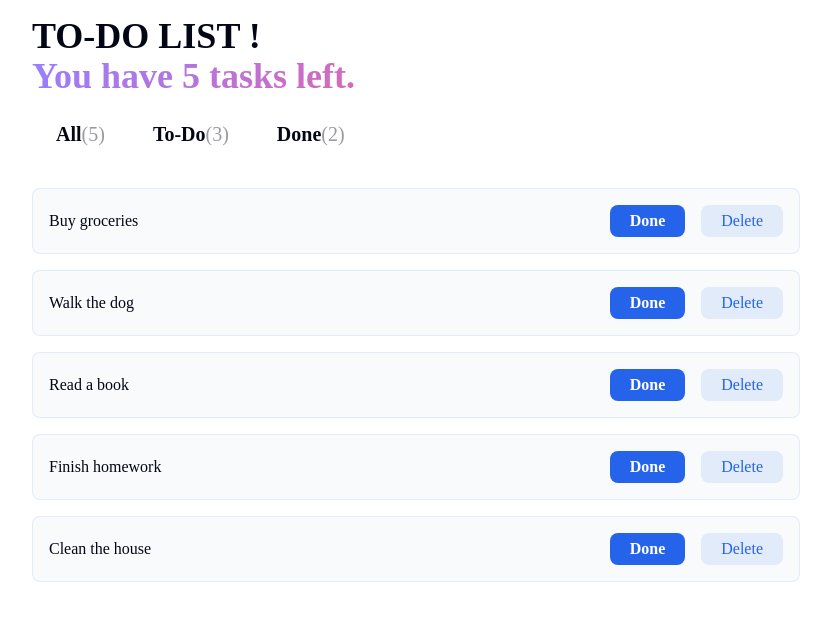
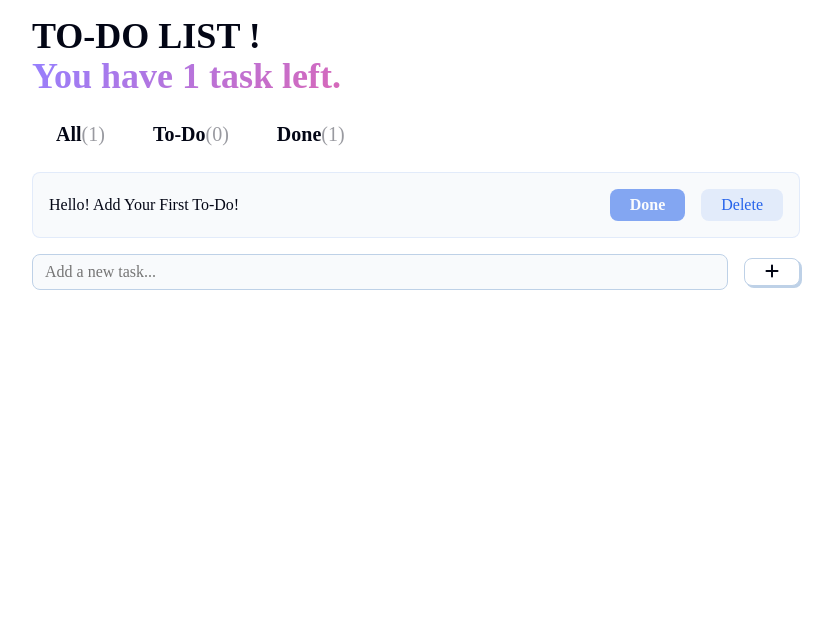
Before and after one commit to anushkameena12/One-Step-Closer, a React (Vite) app: page / in a window 1280 px wide. Shown: the top 620 px of the page, without its empty margins (224-1057 px from the left). Built offline with nearby package versions, Linux system fonts and the light colour scheme; a web font is replaced by a local one.

Commit message:
Use state hook and created a function to handle addition of tasks in the list

```diff
--- a/index.html
+++ b/index.html
@@ -5,6 +5,7 @@
     <link />
     <meta name="viewport" content="width=device-width, initial-scale=1.0" />
     <title>To-Do List!</title>
+    <link rel="stylesheet" href="https://cdnjs.cloudflare.com/ajax/libs/font-awesome/6.6.0/css/all.min.css"/>
   </head>
   <body>
     <div id="root"></div>
--- a/src/App.jsx
+++ b/src/App.jsx
@@ -1,3 +1,4 @@
+import { useState } from "react"
 import { Header } from "./components/Header"
 import { Tabs } from "./components/Tabs"
 import { TodoInput } from "./components/TodoInput"
@@ -5,14 +6,36 @@
 
 
 function App() {
-  const todos = [
-    { input: "Buy groceries", complete: false },
-    { input: "Walk the dog", complete: true },
-    { input: "Read a book", complete: false },
-    { input: "Finish homework", complete: true },
-    { input: "Clean the house", complete: false },
+  // const todos = [
+  //   { input: "Buy groceries", complete: false },
+  //   { input: "Walk the dog", complete: true },
+  //   { input: "Read a book", complete: false },
+  //   { input: "Finish homework", complete: true },
+  //   { input: "Clean the house", complete: false },
 
-  ]
+  // ]
+
+  const [todos, setToDos] = useState([
+    { input: "Hello! Add Your First To-Do!", complete: true, placeholder: true }
+  ])
+
+
+ function handleAddToDo(newToDo) {
+  const filteredTodos = todos.filter(todo => !todo.placeholder)
+  const newToDoList = [...filteredTodos, {input: newToDo, complete: false}]
+  setToDos(newToDoList)
+
+
+
+ }
+
+ function handleDeleteToDo() {
+
+ }
+
+ function handleCompleteToDo() {
+
+ }
 
 
 
@@ -20,8 +43,8 @@
     <>
       <Header todos={todos}/>
       <Tabs todos={todos}/>
-      <TodoInput/>
       <TodoList todos={todos}/>
+      <TodoInput handleAddToDo={handleAddToDo}/>
     </>
 
   )
--- a/src/components/TodoCard.jsx
+++ b/src/components/TodoCard.jsx
@@ -1,12 +1,12 @@
 export function TodoCard(props){
-    const { todoIndex, todos } = props
-    const todo = todos[todoIndex]
+    const { todo } = props
+
 
     return(
         <div className="card todo-item">
             <p>{todo.input}</p>
             <div className="todo-buttons">
-                <button>
+                <button disabled={todo.complete}>
                     <h6>Done</h6>
                 </button>
                 <button>Delete</button>
--- a/src/components/TodoInput.jsx
+++ b/src/components/TodoInput.jsx
@@ -1,9 +1,20 @@
+import { useState } from 'react';
 
-
-export function TodoInput() {
+export function TodoInput(props) {
+    const { handleAddToDo } = props
+    const  [inputValue, setInputValue] = useState('')
     return (
-        <div>
-
+        <div className="input-container">
+            <input value={inputValue} onChange={(e) => {
+                setInputValue(e.target.value)
+            }} placeholder="Add a new task..." />
+            <button onClick={() => {
+                if(!inputValue.trim() === '') { return }
+                handleAddToDo(inputValue)
+                setInputValue('') // Clear input after adding
+            }}>
+                <i className="fa-solid fa-plus"></i>
+            </button>
 
         </div>
     )
--- a/src/components/TodoList.jsx
+++ b/src/components/TodoList.jsx
@@ -1,15 +1,22 @@
 import { TodoCard } from "./TodoCard";
 
 export function TodoList(props) {
-    const { todos } = props;
+    const { todos } = props
     const tab = "All"
+    const filtertodolist = tab === "All" ? todos :
+    tab === "Done" ?
+        todos.filter(todo => todo.complete) :
+        todos.filter(todo => !todo.complete)
+
     return(
        <>
-       {todos.map((todo, todoIndex) => {
+       {filtertodolist.map((todo, todoIndex) => {
         return (
-            <TodoCard key={todoIndex} todoIndex ={todoIndex} {...props}/>
+            <TodoCard key={todoIndex}
+            todo = {todo}/>
+                )
 
-        )
+
 
        })}
        </>
--- a/src/index.css
+++ b/src/index.css
@@ -62,6 +62,7 @@
   flex-direction: column;
   gap: 0.5rem;
   border: none;
+
 }
 
 .todo-complete {
@@ -76,7 +77,10 @@
   border-radius: inherit;
   background: var(--background-primary);
   opacity: 0.6;
+
 }
+
+
 
 .todo-buttons {
   display: flex;
```
